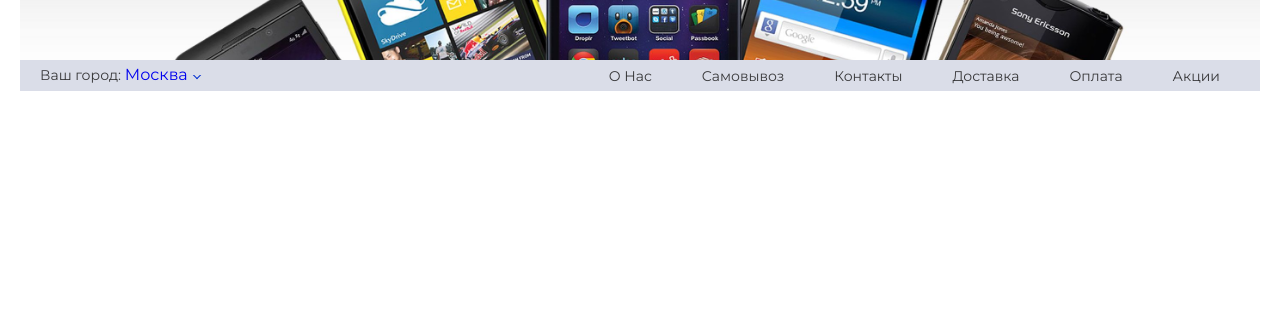
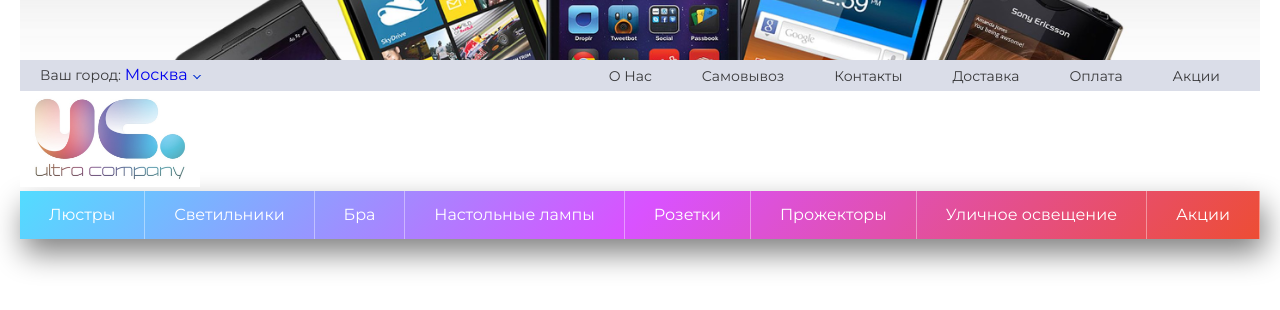
Before and after one commit to AcidBeard/gittest, a website: page app/index.html in a window 1280 px wide. Drawn offline with Linux system fonts and the light colour scheme.

Commit message:
Create nav-menu

```diff
--- a/app/index.html
+++ b/app/index.html
@@ -31,11 +31,27 @@
                 </ul>
             </div>
             <div class="header-mid">
-                <div class="header-mid__logo"></div>
-                <div class="header-mid__contact"></div>
+                <div class="header-mid__logo">
+                    <img src="/images/logo028.png" alt="">
+                </div>
+                <div class="header-mid__contact">
+                    <span class="phone"></span>
+                    <span class="phone"></span>
+                    <div class="call-order"></div>
+                </div>
                 <div class="header-mid__search"></div>
                 <div class="header-mid__basket"></div>
             </div>
+            <ul class="main-menu">
+                <li class="main-menu__item"><a href="#" class="main-menu__link">Люстры</a></li>
+                <li class="main-menu__item"><a href="#" class="main-menu__link">Светильники</a></li>
+                <li class="main-menu__item"><a href="#" class="main-menu__link">Бра</a></li>
+                <li class="main-menu__item"><a href="#" class="main-menu__link">Настольные лампы</a></li>
+                <li class="main-menu__item"><a href="#" class="main-menu__link">Розетки</a></li>
+                <li class="main-menu__item"><a href="#" class="main-menu__link">Прожекторы</a></li>
+                <li class="main-menu__item"><a href="#" class="main-menu__link">Уличное освещение</a></li>
+                <li class="main-menu__item"><a href="#" class="main-menu__link">Акции</a></li>
+            </ul>
         </div>
         <div class="main"></div>
         <div class="footer"></div>
--- a/app/scss/_header.scss
+++ b/app/scss/_header.scss
@@ -8,6 +8,7 @@
     &__container {
         max-width: 1240px;
         margin: 0 auto;
+        background: #fff;
     }
     &-baner {
         height: 60px;
@@ -72,10 +73,39 @@
         }
     }
     &-mid {
-        &__logo {}
+        &__logo {
+            width: 180px;
+            height: auto;
+            img {
+                width: 100%;
+                height: 100%;
+
+            }
+        }
         &__contact {}
         &__search {}
         &__basket {}
     }
+    .main-menu {
+        display: flex;
+        background: linear-gradient(310deg, #ed4d34, #d952ff,#52dcff);
+        list-style: none;
+        box-shadow: 4px 14px 30px 0px grey;
+        &__item {
+            flex-grow: 1;
+            text-align: center;
+            border-right: 1px solid rgba(255,255,255,.4);
+
+            .main-menu__link {
+                text-decoration: none;
+                color: #39393b;
+                font-family: Montserrat;
+                height: 48px;
+                line-height: 48px;
+                color: #fff;
+
+            }
+        }
+    }
 
 }
--- a/app/scss/style/style.scss
+++ b/app/scss/style/style.scss
@@ -19,10 +19,11 @@
     &__container {
         max-width: 1240px;
         margin: 0 auto;
+        background: #fff;
     }
     &-baner {
         height: 60px;
-       background: url(/images/hh.jpg)no-repeat 100% 38% / cover;
+       background: url( /images/hh.jpg)no-repeat 100% 38% / cover;
 
     }
     &-top-line {
@@ -91,10 +92,44 @@
         }
     }
     &-mid {
-        &__logo {}
+        &__logo {
+            width: 180px;
+            height: auto;
+            img {
+                width: 100%;
+                height: 100%;
+
+            }
+        }
         &__contact {}
         &__search {}
         &__basket {}
     }
+    .main-menu {
+        display: -webkit-box;
+        display: -ms-flexbox;
+        display: flex;
+        background: linear-gradient(310deg, #ed4d34, #d952ff,#52dcff);
+        list-style: none;
+        -webkit-box-shadow: 4px 14px 30px 0px grey;
+        box-shadow: 4px 14px 30px 0px grey;
+        &__item {
+            -webkit-box-flex: 1;
+            -ms-flex-positive: 1;
+            flex-grow: 1;
+            text-align: center;
+            border-right: 1px solid rgba(255,255,255,.4);
+
+            .main-menu__link {
+                text-decoration: none;
+                color: #39393b;
+                font-family: Montserrat;
+                height: 48px;
+                line-height: 48px;
+                color: #fff;
+
+            }
+        }
+    }
 
 }
```
Also changed, not shown: app/css/style.css, app/images/logo025.png (added), app/images/logo026.png (added), app/images/logo027.png (added), app/images/logo028.png (added), 1 other file.
